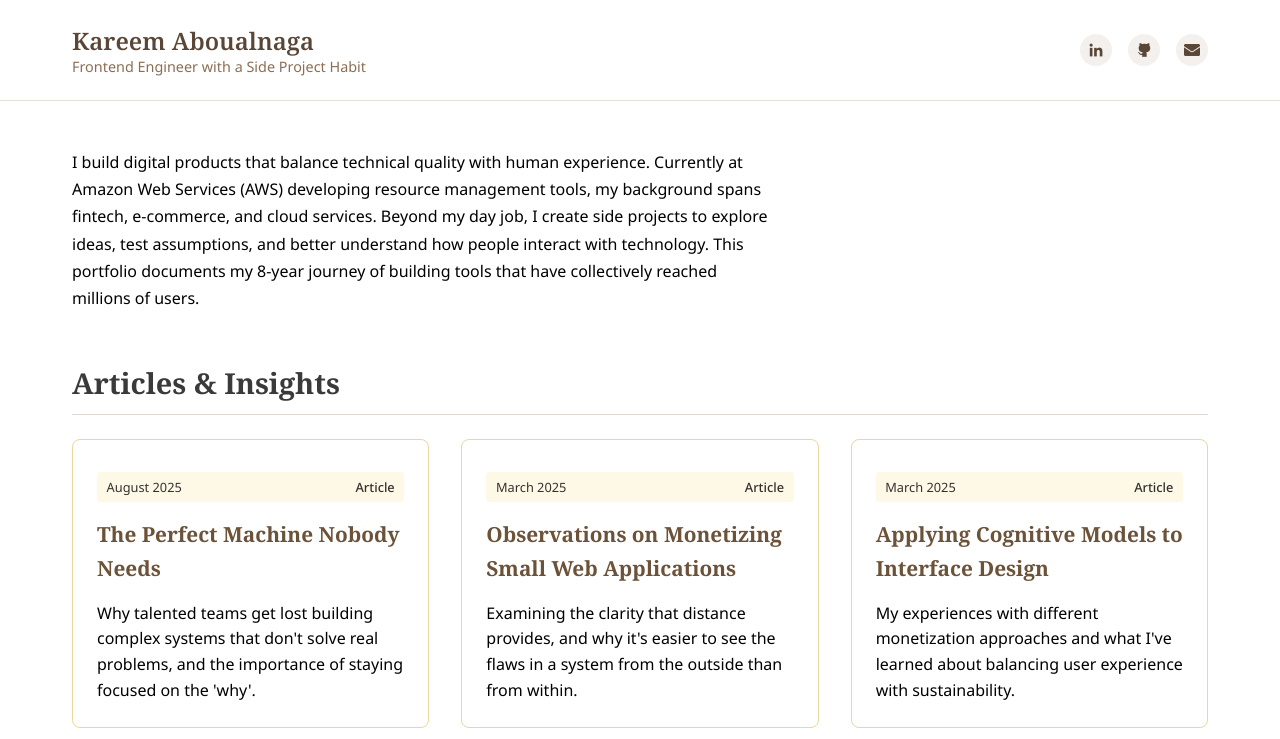
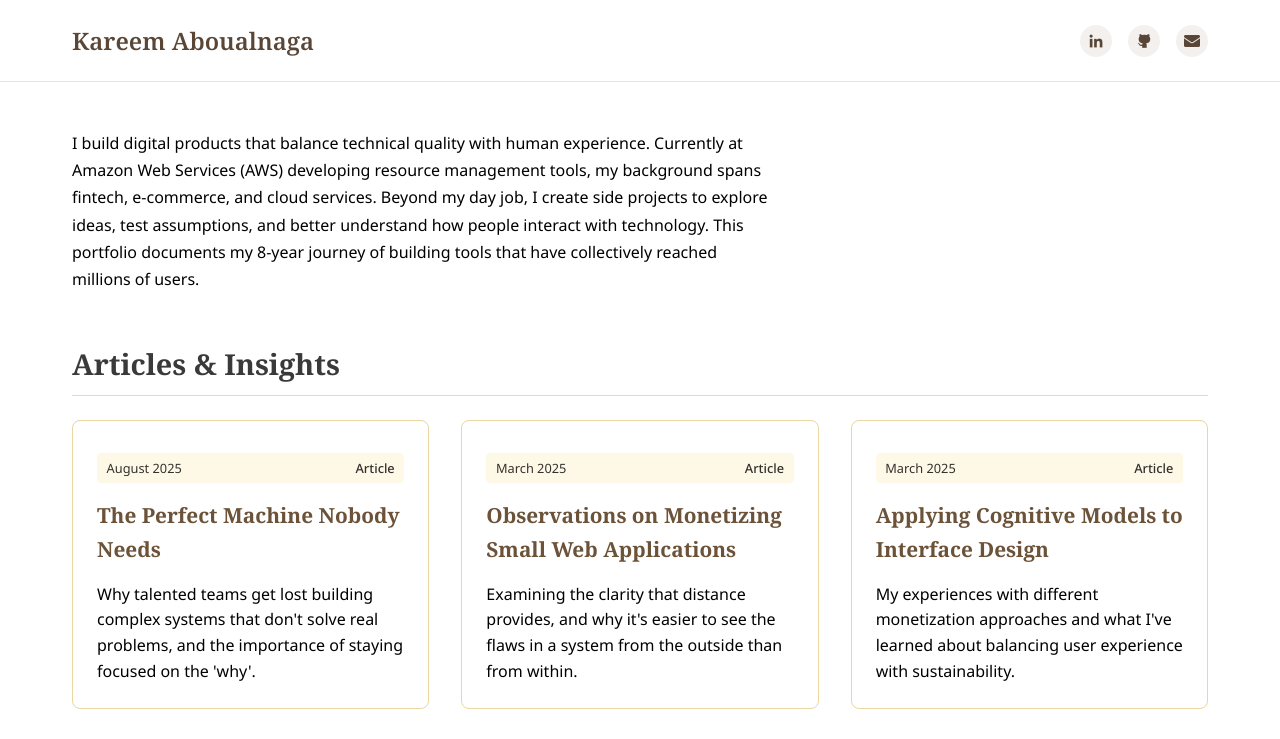
Before and after one commit to kknaga/kknaga, a Next.js app: page / in a window 1280 px wide. Shown: the top 739 px of the page. Built offline with nearby package versions, Linux system fonts and the light colour scheme; no server answers.

Commit message:
remove subtitle

```diff
--- a/src/app/Navigation.tsx
+++ b/src/app/Navigation.tsx
@@ -8,9 +8,6 @@ export default function Navigation() {
       <div className={styles.container}>
         <Link href="/" className={styles.logo}>
           <span className={styles.name}>Kareem Aboualnaga</span>
-          <span className={styles.title}>
-            Frontend Engineer with a Side Project Habit
-          </span>
         </Link>
 
         <div className={styles.links}>
```
